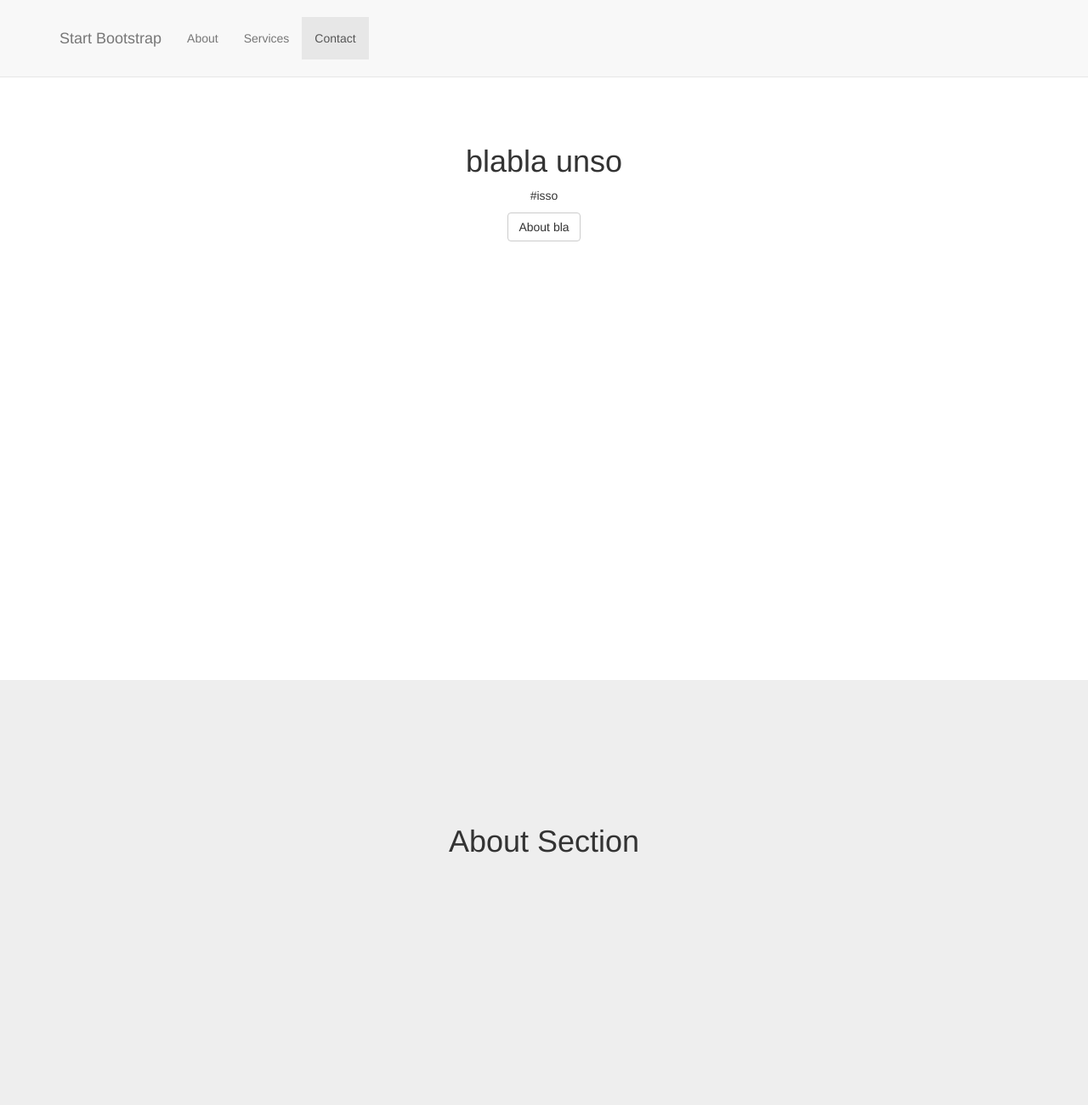
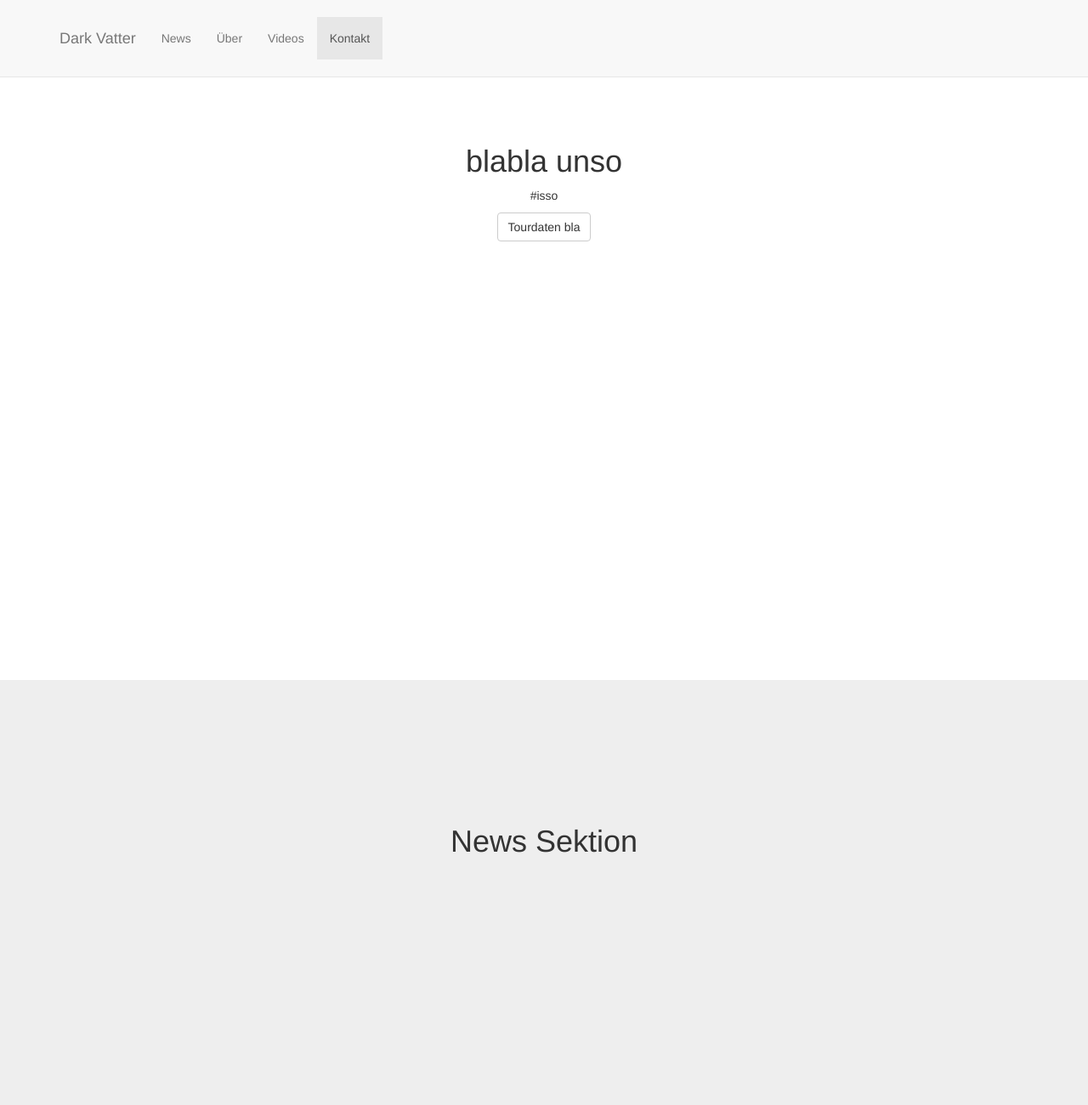
Before and after one commit to chillinfog/Dark_Vatter_Page, a plain HTML site: page index.html in a window 1280 px wide. Shown: the top 1300 px of the page at 85% size. Drawn offline with Linux system fonts and the light colour scheme.

Commit message:
dark_vatter_page_2
- added/changed css
- added toolbar
- added toolbar entries

```diff
--- a/css/scrolling-nav.css
+++ b/css/scrolling-nav.css
@@ -31,11 +31,18 @@ html {
 The padding is very important to make sure the scrollspy picks up the right area when scrolled to. Adjust the margin and padding of sections and children
 of those sections to manage the look and feel of the site. */
 
-.intro-section {
+.home-section {
     height: 100%;
     padding-top: 150px;
     text-align: center;
     background: #fff;
+}
+
+.news-section {
+    height: 100%;
+    padding-top: 150px;
+    text-align: center;
+    background: #eee;
 }
 
 .about-section {
@@ -45,7 +52,7 @@ of those sections to manage the look and feel of the site. */
     background: #eee;
 }
 
-.services-section {
+.video-section {
     height: 100%;
     padding-top: 150px;
     text-align: center;
--- a/index.html
+++ b/index.html
@@ -9,7 +9,7 @@
     <meta name="description" content="">
     <meta name="author" content="">
 
-    <title>Scrolling Nav - Start Bootstrap Template</title>
+    <title>Dark Vatter</title>
 
     <!-- Bootstrap Core CSS -->
     <link href="css/bootstrap.min.css" rel="stylesheet">
@@ -31,7 +31,7 @@
                     <span class="icon-bar"></span>
                     <span class="icon-bar"></span>
                 </button>
-                <a class="navbar-brand page-scroll" href="#page-top">Start Bootstrap</a>
+                <a class="navbar-brand page-scroll" href="#page-top">Dark Vatter</a>
             </div>
 
             <div class="collapse navbar-collapse navbar-ex1-collapse">
@@ -40,27 +40,41 @@
                         <a class="page-scroll" href="#page-top"></a>
                     </li>
                     <li>
-                        <a class="page-scroll" href="#about">About</a>
+                        <a class="page-scroll" href="#news">News</a>
                     </li>
                     <li>
-                        <a class="page-scroll" href="#services">Services</a>
+                        <a class="page-scroll" href="#about">Über</a>
                     </li>
                     <li>
-                        <a class="page-scroll" href="#contact">Contact</a>
+                        <a class="page-scroll" href="#video">Videos</a>
+                    </li>
+                    <li>
+                        <a class="page-scroll" href="#contact">Kontakt</a>
                     </li>
                 </ul>
             </div>
         </div>
     </nav>
 
-    <!-- Intro Section -->
-    <section id="intro" class="intro-section">
+    <!-- Home Section -->
+    <section id="home" class="home-section">
         <div class="container">
             <div class="row">
                 <div class="col-lg-12">
                     <h1>blabla unso</h1>
                     <p>#isso</p>
-                    <a class="btn btn-default page-scroll" href="#about">About bla</a>
+                    <a class="btn btn-default page-scroll" href="#about">Tourdaten bla</a>
+                </div>
+            </div>
+        </div>
+    </section>
+
+    <!-- News Section -->
+    <section id="news" class="news-section">
+        <div class="container">
+            <div class="row">
+                <div class="col-lg-12">
+                    <h1>News Sektion</h1>
                 </div>
             </div>
         </div>
@@ -71,18 +85,29 @@
         <div class="container">
             <div class="row">
                 <div class="col-lg-12">
-                    <h1>About Section</h1>
+                    <h1>Über Sektion</h1>
                 </div>
             </div>
         </div>
     </section>
 
-    <!-- Services Section -->
-    <section id="services" class="services-section">
+    <!-- Video Section -->
+    <section id="video" class="video-section">
         <div class="container">
             <div class="row">
                 <div class="col-lg-12">
-                    <h1>Services Section</h1>
+                    <h1>Video Sektion</h1>
+                </div>
+            </div>
+        </div>
+    </section>
+
+    <!-- Contact Section -->
+    <section id="video" class="video-section">
+        <div class="container">
+            <div class="row">
+                <div class="col-lg-12">
+                    <h1>video Sektion</h1>
                 </div>
             </div>
         </div>
@@ -93,7 +118,7 @@
         <div class="container">
             <div class="row">
                 <div class="col-lg-12">
-                    <h1>Contact Section</h1>
+                    <h1>Contact Sektion</h1>
                 </div>
             </div>
         </div>
```
